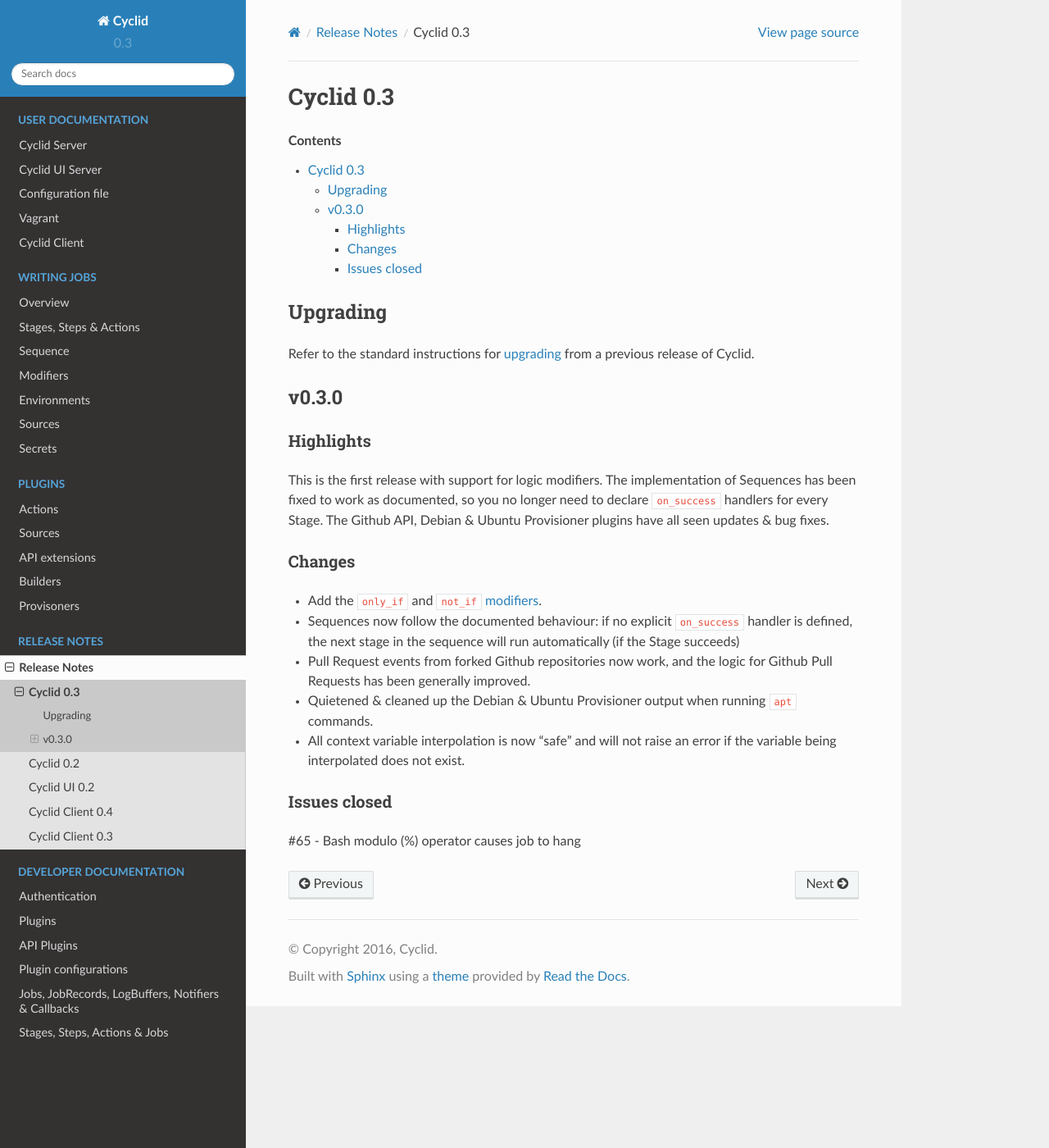
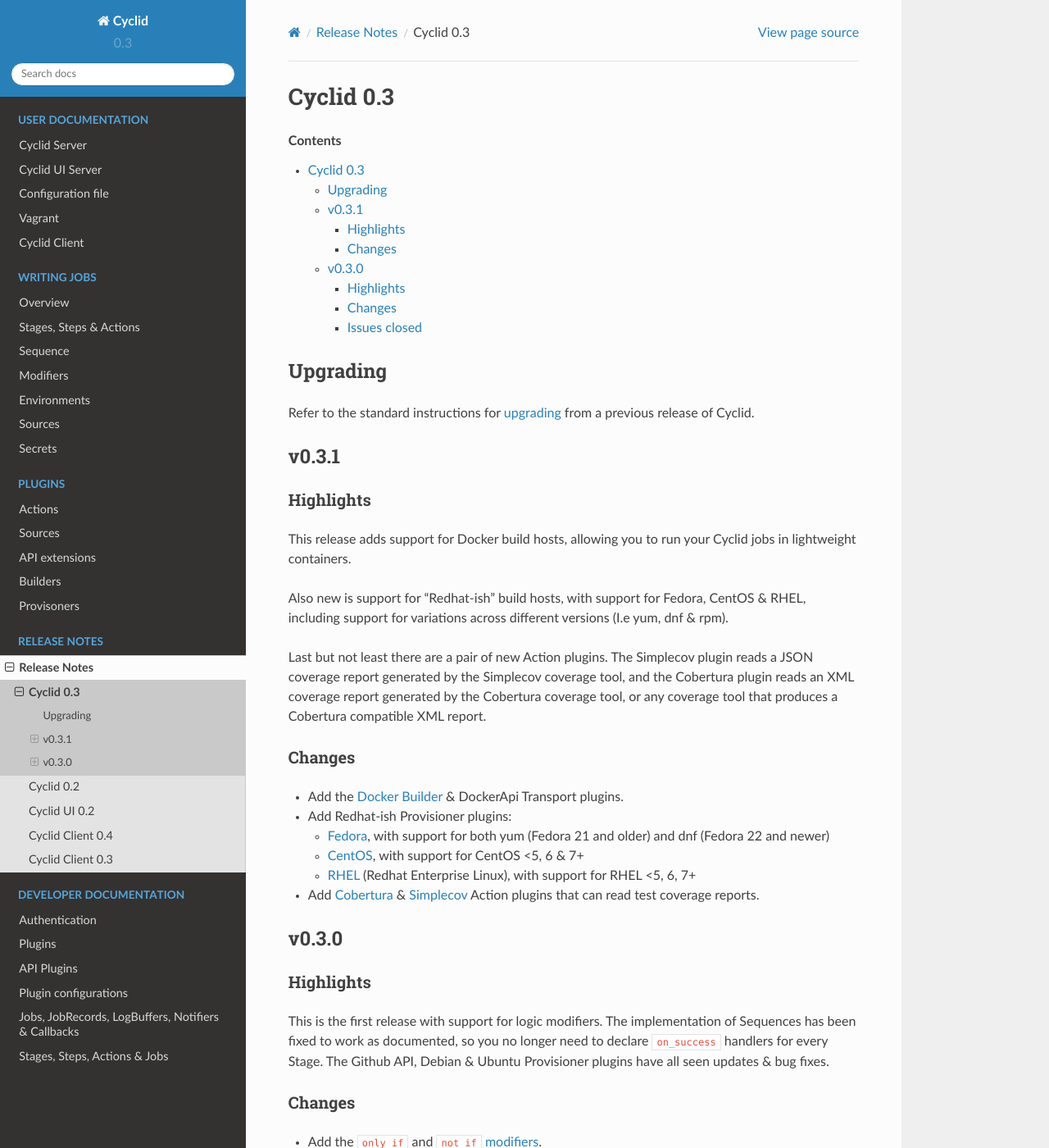
Before and after one commit to Cyclid/Cyclid-docs, a Sphinx documentation site: the page built from docs/release_notes/cyclid/0_3.rst, in a window 1280 px wide and 1400 px high. Shown: the whole window at 82% size. Built offline with Sphinx 7.4.7 and the Read the Docs theme 2.0.0, drawn with Linux system fonts in a browser that asks for light colours.

Commit message:
Add Cyclid 0.3.1 release notes

```diff
--- a/docs/release_notes/cyclid/0_3.rst
+++ b/docs/release_notes/cyclid/0_3.rst
@@ -9,6 +9,40 @@
 
 Refer to the standard instructions for :ref:`upgrading <upgrading>` from a
 previous release of Cyclid.
+
+v0.3.1
+======
+
+Highlights
+----------
+
+This release adds support for Docker build hosts, allowing you to run your
+Cyclid jobs in lightweight containers.
+
+Also new is support for "Redhat-ish" build hosts, with support for Fedora,
+CentOS & RHEL, including support for variations across different versions
+(I.e yum, dnf & rpm).
+
+Last but not least there are a pair of new Action plugins. The Simplecov
+plugin reads a JSON coverage report generated by the Simplecov coverage tool,
+and the Cobertura plugin reads an XML coverage report generated by the
+Cobertura coverage tool, or any coverage tool that produces a Cobertura
+compatible XML report.
+
+Changes
+-------
+
+- Add the :ref:`Docker Builder <docker>` & DockerApi Transport plugins.
+- Add Redhat-ish Provisioner plugins:
+
+  - :ref:`Fedora <fedora>`, with support for both yum (Fedora 21 and older)
+    and dnf (Fedora 22 and newer)
+  - :ref:`CentOS <centos>`, with support for CentOS <5, 6 & 7+
+  - :ref:`RHEL <rhel>` (Redhat Enterprise Linux), with support for
+    RHEL <5, 6, 7+
+
+- Add :ref:`Cobertura <cobertura-plugin>` & :ref:`Simplecov <simplecov-plugin>`
+  Action plugins that can read test coverage reports.
 
 v0.3.0
 ======
```
